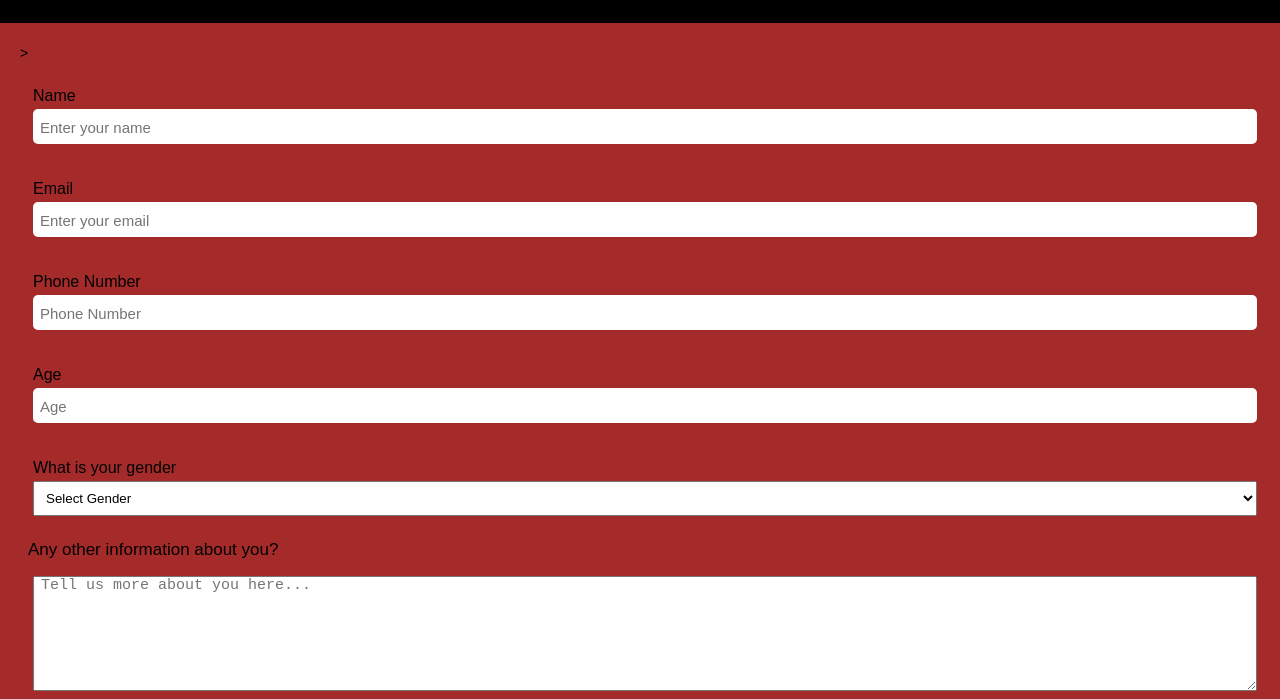
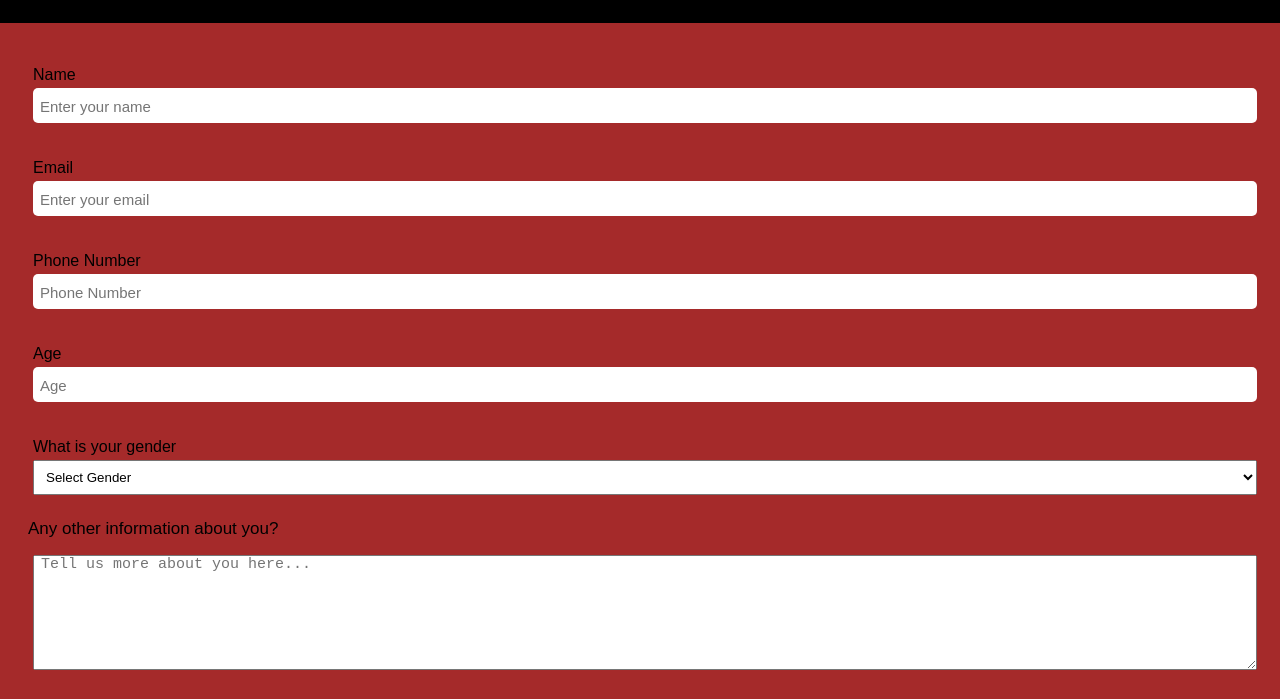
Before and after one commit to Gbenga19/COVID-19-Survey-Form, a plain HTML site: page index.html in a window 1280 px wide. Shown: the part 89-788 px from the top of the page. Drawn offline with Linux system fonts and the light colour scheme.

Commit message:
Update index.html

```diff
--- a/index.html
+++ b/index.html
@@ -16,7 +16,7 @@
          discovered coronavirus. Thank you for taking your time to fill this form.</i>
     </p>
         </header>
-        <form id="survey-form" method="post" data-netlify="true">>
+        <form id="survey-form" method="post" data-netlify="true">
             <div class="form-group">
                 <label id="name-label" for="name">Name</label>
                 <input type="text" name="name" id="name" class="form-control" placeholder="Enter your name" required/>
```
